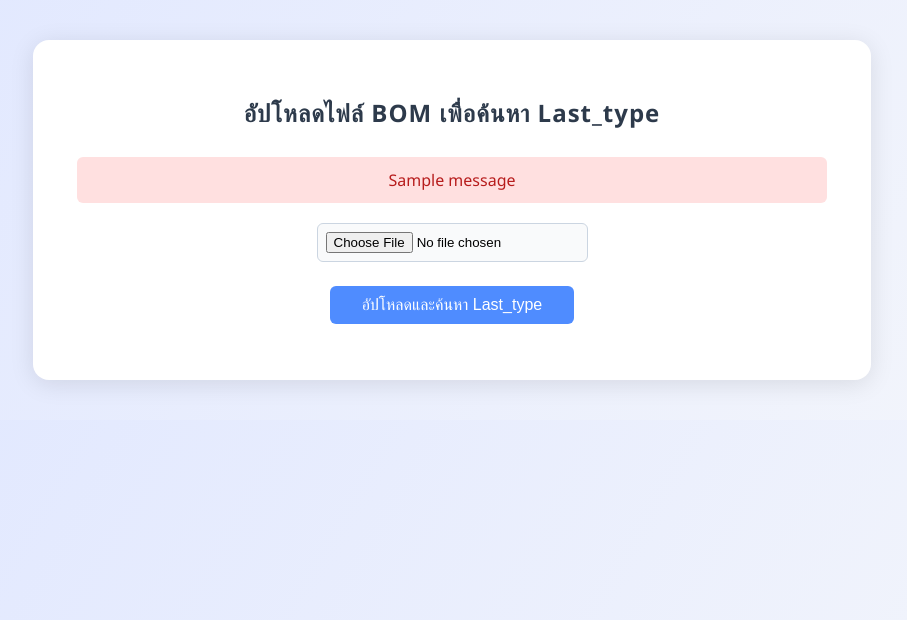
After one commit to tummatonzgun/WebApp, a Flask app: page /lookup_last_type in a window 1280 px wide. The commit adds this page. Shown: the top 620 px of the page, without its empty margins (188-1095 px from the left). Run offline with Flask 2, Linux system fonts and the light colour scheme; one stand-in notice (Sample message) is shown; some libraries are stand-ins or nearby versions.

Commit message:
Version > GUN

```diff
--- a/Webapp/python-executor-app/src/app.py
+++ b/Webapp/python-executor-app/src/app.py
@@ -5,6 +5,7 @@ import tempfile
 import shutil
 import pandas as pd
 import socket
+from functions.PNP_CHANG_TYPE import lookup_last_type
 
 
 app = Flask(__name__)
@@ -28,13 +29,13 @@ def index():
     if request.method == "POST":
         func_name = request.form.get("func_name")
         files = request.files.getlist("input_files")
+        show_table = request.form.get("show_table") == "on"
         if not func_name or not files or files[0].filename == "":
             flash("กรุณาเลือกฟังก์ชันและอัปโหลดไฟล์")
             return redirect(url_for("index"))
 
         temp_input = tempfile.mkdtemp()
         output_dir = os.path.join(BASE_DIR, f"output_{func_name}")
-        os.makedirs(output_dir, exist_ok=True)
         try:
             for f in files:
                 f.save(os.path.join(temp_input, f.filename))
@@ -47,15 +48,20 @@ def index():
 
             output_files.sort(key=lambda x: os.path.getmtime(os.path.join(output_dir, x)), reverse=True)
             output_fp = os.path.join(output_dir, output_files[0])
-            if output_fp.endswith(".xlsx"):
-                df = pd.read_excel(output_fp)
-                download_link = url_for("download_file", func_name=func_name, filename=output_files[0])
+            download_link = url_for("download_file", func_name=func_name, filename=output_files[0])
+
+            # เงื่อนไขแสดงผล
+            if show_table and func_name != "PNP_CHANG_TYPE":
+                if output_fp.endswith(".xlsx"):
+                    df = pd.read_excel(output_fp)
+                else:
+                    df = pd.read_csv(output_fp)
+                table_html = df.to_html(classes="result-table", index=False, border=0)
+                flash("ประมวลผลสำเร็จ")
+                return render_template("result.html", table_html=table_html, download_link=download_link)
             else:
-                df = pd.read_csv(output_fp)
-                download_link = url_for("download_file", func_name=func_name, filename=output_files[0])
-            table_html = df.to_html(classes="result-table", index=False, border=0)
-            flash("ประมวลผลสำเร็จ")
-            return render_template("result.html", table_html=table_html, download_link=download_link)
+                flash("ประมวลผลสำเร็จ สามารถดาวน์โหลดไฟล์ผลลัพธ์ได้")
+                return render_template("result.html", table_html=None, download_link=download_link)
         except Exception as e:
             flash(f"เกิดข้อผิดพลาด: {e}")
             return redirect(url_for("index"))
@@ -77,6 +83,41 @@ def download_file(func_name, filename):
     file_path = os.path.join(output_dir, filename)
     return send_file(file_path, as_attachment=True)
 
+@app.route("/lookup_last_type", methods=["GET", "POST"])
+def lookup_last_type_route():
+    table_html = None
+    download_link = None
+    if request.method == "POST":
+        file = request.files.get("bom_file")
+        if not file or file.filename == "":
+            flash("กรุณาอัปโหลดไฟล์ที่มีคอลัมน์ bom_no")
+            return redirect(url_for("lookup_last_type_route"))
+        temp_dir = tempfile.mkdtemp()
+        file_path = os.path.join(temp_dir, file.filename)
+        file.save(file_path)
+        try:
+            output_dir = os.path.join(BASE_DIR, "output_PNP_CHANG_TYPE")
+            df_result = lookup_last_type(file_path, output_dir)
+            if df_result is not None:
+                table_html = df_result.to_html(classes="result-table", index=False, border=0)
+                # สร้างโฟลเดอร์ output_lookup_last_type ถ้ายังไม่มี
+                download_dir = os.path.join(BASE_DIR, "output_lookup_last_type")
+                os.makedirs(download_dir, exist_ok=True)
+                # บันทึกไฟล์ Excel
+                result_path = os.path.join(download_dir, "last_type_result.xlsx")
+                df_result.to_excel(result_path, index=False)
+                # สร้างลิงก์ดาวน์โหลด
+                download_link = url_for('download_file', func_name='lookup_last_type', filename='last_type_result.xlsx')
+            else:
+                flash("ไม่พบข้อมูลที่ตรงกัน")
+        except Exception as e:
+            flash(f"เกิดข้อผิดพลาด: {e}")
+        finally:
+            shutil.rmtree(temp_dir)
+    else:
+        download_link = None
+    return render_template("lookup_last_type.html", table_html=table_html, download_link=download_link)
+
 if __name__ == "__main__":
     ip= socket.gethostbyname(socket.gethostname())
     app.run(debug=True, host='0.0.0.0', port=80)
--- /dev/null
+++ b/Webapp/python-executor-app/src/templates/lookup_last_type.html
@@ -0,0 +1,139 @@
+<!DOCTYPE html>
+<html lang="th">
+<head>
+    <meta charset="UTF-8">
+    <title>ค้นหา Last_type จาก BOM</title>
+    <style>
+        body {
+            font-family: 'Segoe UI', Tahoma, Geneva, Verdana, sans-serif;
+            background: linear-gradient(120deg, #e0e7ff 0%, #f4f6fb 100%);
+            margin: 0;
+            padding: 0;
+        }
+        .container {
+            max-width: 750px;
+            margin: 40px auto;
+            background: #fff;
+            border-radius: 16px;
+            box-shadow: 0 4px 24px rgba(0,0,0,0.10);
+            padding: 36px 44px 28px 44px;
+        }
+        h2 {
+            color: #2d3a4b;
+            margin-bottom: 28px;
+            text-align: center;
+            letter-spacing: 1px;
+        }
+        form {
+            display: flex;
+            flex-direction: column;
+            align-items: center;
+            margin-bottom: 28px;
+        }
+        input[type="file"] {
+            margin-bottom: 18px;
+            border: 1px solid #cbd5e1;
+            border-radius: 6px;
+            padding: 8px;
+            background: #f9fafb;
+        }
+        button, .download-btn {
+            background: #4f8cff;
+            color: #fff;
+            border: none;
+            border-radius: 6px;
+            padding: 10px 32px;
+            font-size: 1rem;
+            cursor: pointer;
+            transition: background 0.2s;
+            margin-top: 6px;
+            text-decoration: none;
+            display: inline-block;
+        }
+        button:hover, .download-btn:hover {
+            background: #2563eb;
+        }
+        .result-table {
+            width: 100%;
+            border-collapse: collapse;
+            margin-top: 24px;
+            font-size: 1rem;
+        }
+        .result-table th, .result-table td {
+            border: 1px solid #e0e6ed;
+            padding: 10px 14px;
+            text-align: left;
+        }
+        .result-table th {
+            background: #f0f4fa;
+            color: #2d3a4b;
+        }
+        .result-table tr:nth-child(even) {
+            background: #f9fbfd;
+        }
+        .alert {
+            background: #ffe0e0;
+            color: #b71c1c;
+            padding: 12px 18px;
+            border-radius: 6px;
+            margin-bottom: 20px;
+            text-align: center;
+            font-size: 1rem;
+        }
+        .download-section {
+            text-align: right;
+            margin-top: 12px;
+            margin-bottom: 8px;
+        }
+    </style>
+    <link rel="stylesheet" href="https://cdn.datatables.net/1.13.6/css/jquery.dataTables.min.css">
+    <script src="https://code.jquery.com/jquery-3.7.0.min.js"></script>
+    <script src="https://cdn.datatables.net/1.13.6/js/jquery.dataTables.min.js"></script>
+</head>
+<body>
+    <div class="container">
+        <h2>อัปโหลดไฟล์ BOM เพื่อค้นหา Last_type</h2>
+        {% with messages = get_flashed_messages() %}
+          {% if messages %}
+            <div class="alert">
+              {% for message in messages %}
+                {{ message }}
+              {% endfor %}
+            </div>
+          {% endif %}
+        {% endwith %}
+        <form method="post" enctype="multipart/form-data">
+            <input type="file" name="bom_file" required>
+            <button type="submit">อัปโหลดและค้นหา Last_type</button>
+        </form>
+        {% if table_html %}
+            <div class="download-section">
+                {% if download_link %}
+                    <a href="{{ download_link }}" class="download-btn">ดาวน์โหลดผลลัพธ์ (.xlsx)</a>
+                {% endif %}
+            </div>
+            <h3 style="text-align:center; color:#2563eb;">ผลลัพธ์</h3>
+            {{ table_html|safe }}
+        {% endif %}
+    </div>
+    <script>
+$(document).ready(function() {
+    $('.result-table').DataTable({
+        "pageLength": 50,
+        "lengthMenu": [ [10, 25, 50, 100, -1], [10, 25, 50, 100, "ทั้งหมด"] ],
+        "language": {
+            "search": "ค้นหา:",
+            "lengthMenu": "แสดง _MENU_ แถวต่อหน้า",
+            "info": "แสดง _START_ ถึง _END_ จาก _TOTAL_ แถว",
+            "paginate": {
+                "first": "หน้าแรก",
+                "last": "หน้าสุดท้าย",
+                "next": "ถัดไป",
+                "previous": "ก่อนหน้า"
+            }
+        }
+    });
+});
+</script>
+</body>
+</html>
```
Also changed, not shown: Webapp/python-executor-app/src/functions/PNP-CHANG-TYPE.py (deleted, +0 -122 lines), Webapp/python-executor-app/src/functions/PNP_CHANG_TYPE.py (added, +145 -0 lines), Webapp/python-executor-app/src/templates/index.html (+17 -1 lines), Webapp/python-executor-app/src/templates/result.html (+21 -0 lines), 2 other files.
